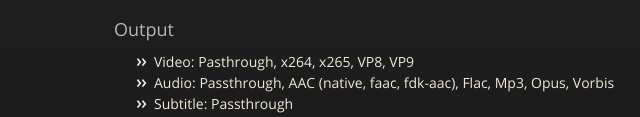
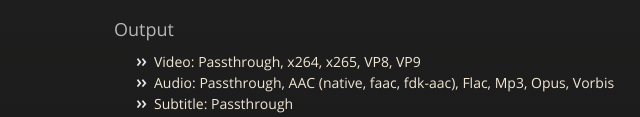
Before and after one commit to alucryd/pyhenkan, a plain HTML site: page index.html in a window 1280 px wide. Shown: the part 680-797 px from the top of the page, 201-841 px from the left. Drawn offline with nearby package versions, Linux system fonts and the light colour scheme.

Commit message:
Fix a typo

```diff
--- a/index.html
+++ b/index.html
@@ -73,7 +73,7 @@
             <p>
                 <h3>Output</h3>
                 <ul>
-                    <li>Video: Pasthrough, x264, x265, VP8, VP9</li>
+                    <li>Video: Passthrough, x264, x265, VP8, VP9</li>
                     <li>Audio: Passthrough, AAC (native, faac, fdk-aac), Flac, Mp3, Opus, Vorbis</li>
                     <li>Subtitle: Passthrough</li>
                     <li>Video filters: Resize, Denoise, Deband, Resample, Color matrix, Trim</li>
```
